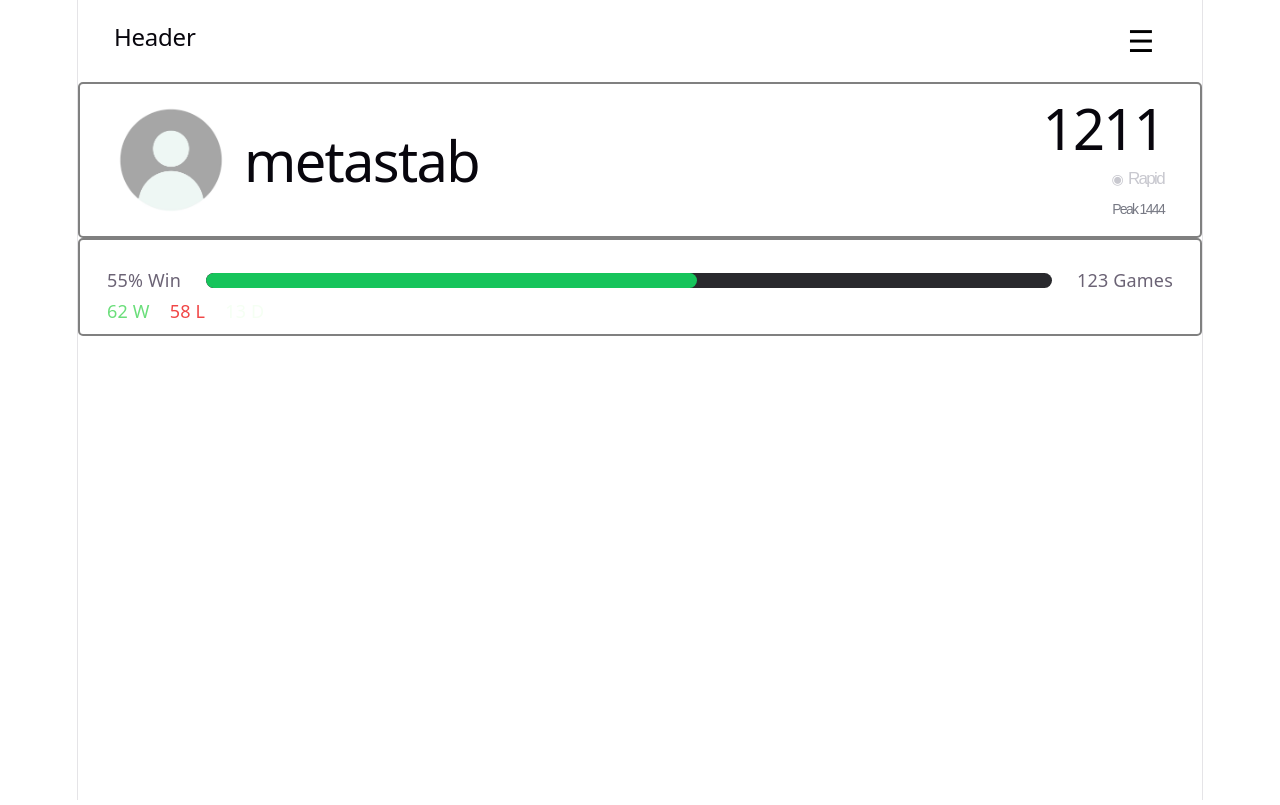
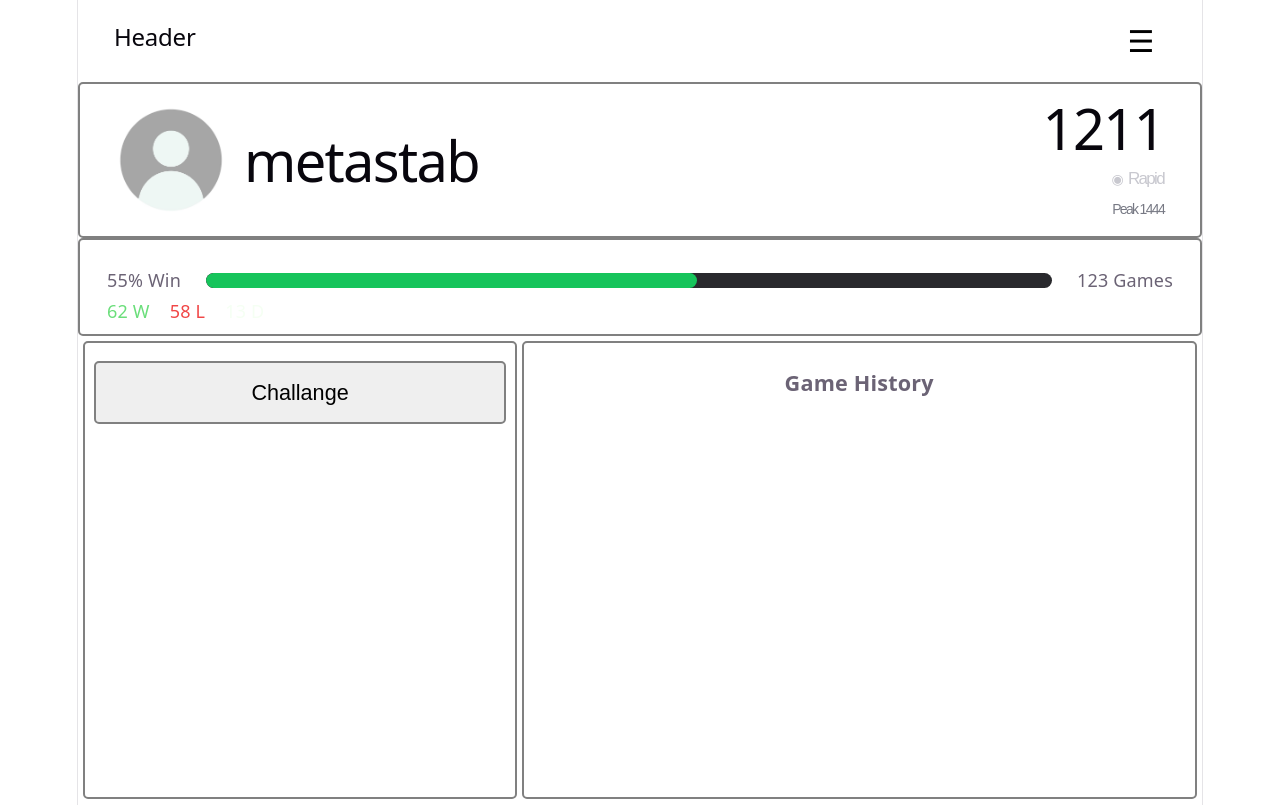
Before and after one commit to metastab/PawnChazer, a React (Vite) app in the folder frontend/: page / in a window 1280 px wide. Built offline with nearby package versions, Linux system fonts and the light colour scheme.

Commit message:
body section push!

```diff
--- a/frontend/src/App.jsx
+++ b/frontend/src/App.jsx
@@ -6,6 +6,7 @@ import Panel_main from './components/profile/Panel_main'
 import ProfileImage from './components/profile/dp'
 import Rating from './components/profile/rating'
 import GamesPanel from './components/profile/games'
+import Mainbody from './components/profile/body-section/Mainbody'
 
 import './components/Header/Header.css'
 import './App.css'
@@ -22,6 +23,7 @@ function App() {
         <Rating rating={1211} peak={1444} type="Rapid" />
       </div>
       <GamesPanel/>
+      <Mainbody/>
     </>
 
   )
--- /dev/null
+++ b/frontend/src/components/profile/body-section/Gamehistory.jsx
@@ -0,0 +1,9 @@
+
+export default function GameHistory() {
+    return (
+        <div className="gamehistory-container">
+            <div className="title">Game History</div>
+            <div className="games-list"></div>
+        </div>
+    )
+}
--- /dev/null
+++ b/frontend/src/components/profile/body-section/Mainbody.jsx
@@ -0,0 +1,13 @@
+import GameHistory from "./gamehistory"
+import Others from "./others"
+
+import "./bodysection.css"
+
+export default function Mainbody() {
+    return (
+        <div className="body-section">
+            <Others/>
+            <GameHistory/>
+        </div>
+    )
+}
--- /dev/null
+++ b/frontend/src/components/profile/body-section/Others.jsx
@@ -0,0 +1,7 @@
+export default function Others() {
+    return (
+        <div className="others-container">
+            <button className="challange-button">Challange</button>
+        </div>
+    )
+}
--- /dev/null
+++ b/frontend/src/components/profile/body-section/bodysection.css
@@ -0,0 +1,48 @@
+.body-section{
+    display: flex;
+    flex-direction: row;
+    justify-content: space-between;
+    padding: 0.3rem;
+    gap: 5px;
+}
+
+.others-container{
+    border: 2px solid gray;
+    border-radius: 5px;
+    min-height: 50vh;
+
+    display: flex;
+    flex-direction: column;
+    padding: 1rem 0.5rem;
+    gap: 5px;
+
+    width: 40%;
+}
+
+.challange-button{
+    border: 2px solid gray;
+    border-radius: 5px;
+    padding: 0.5rem;
+    font-size: 1.2rem;
+    width: 100%;
+    height: 3.5rem;
+}
+
+.gamehistory-container{
+    border: 2px solid gray;
+    border-radius: 5px;
+    min-height: 50vh;
+
+    display: flex;
+    flex-direction: column;
+    padding: 1.5rem;
+    gap: 5px;
+
+    width: 60%;
+}
+
+.title{
+    text-align: center;
+    font-weight: 600;
+    font-size: 1.2rem;
+}
```
